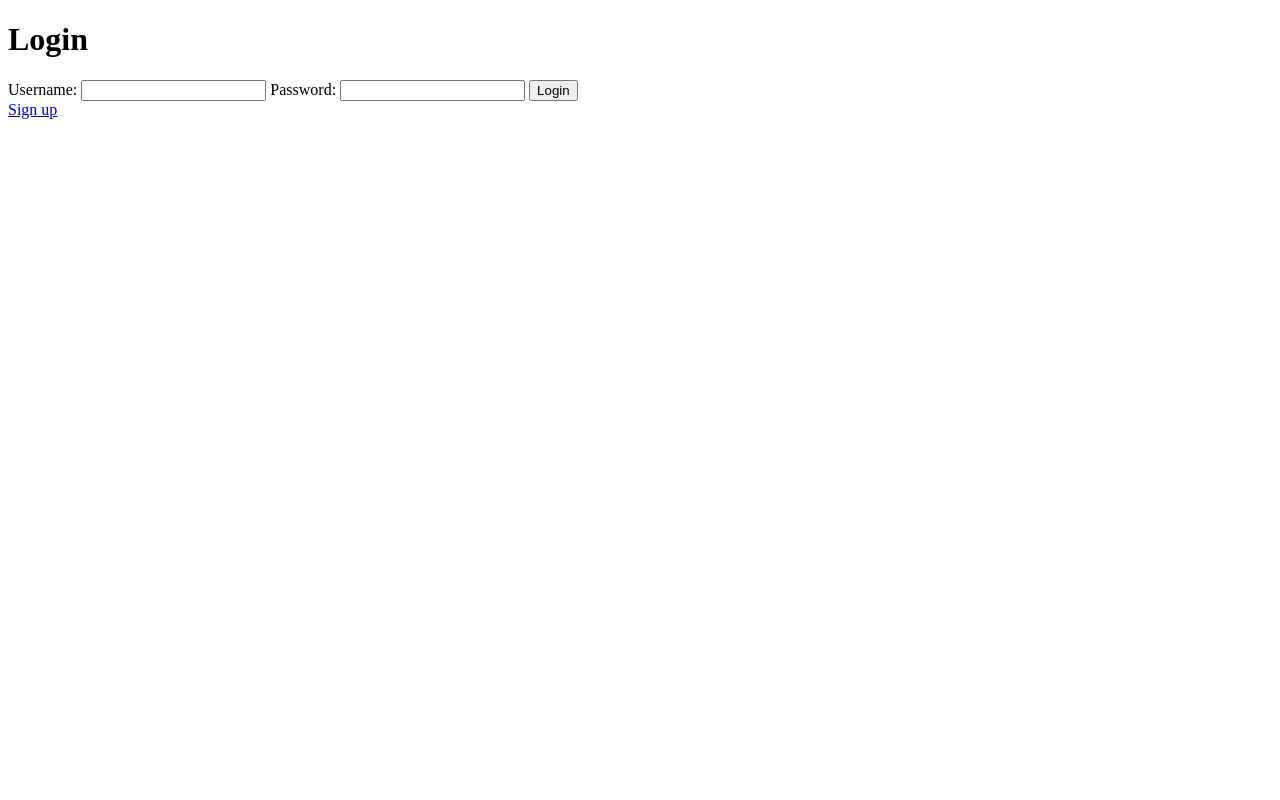
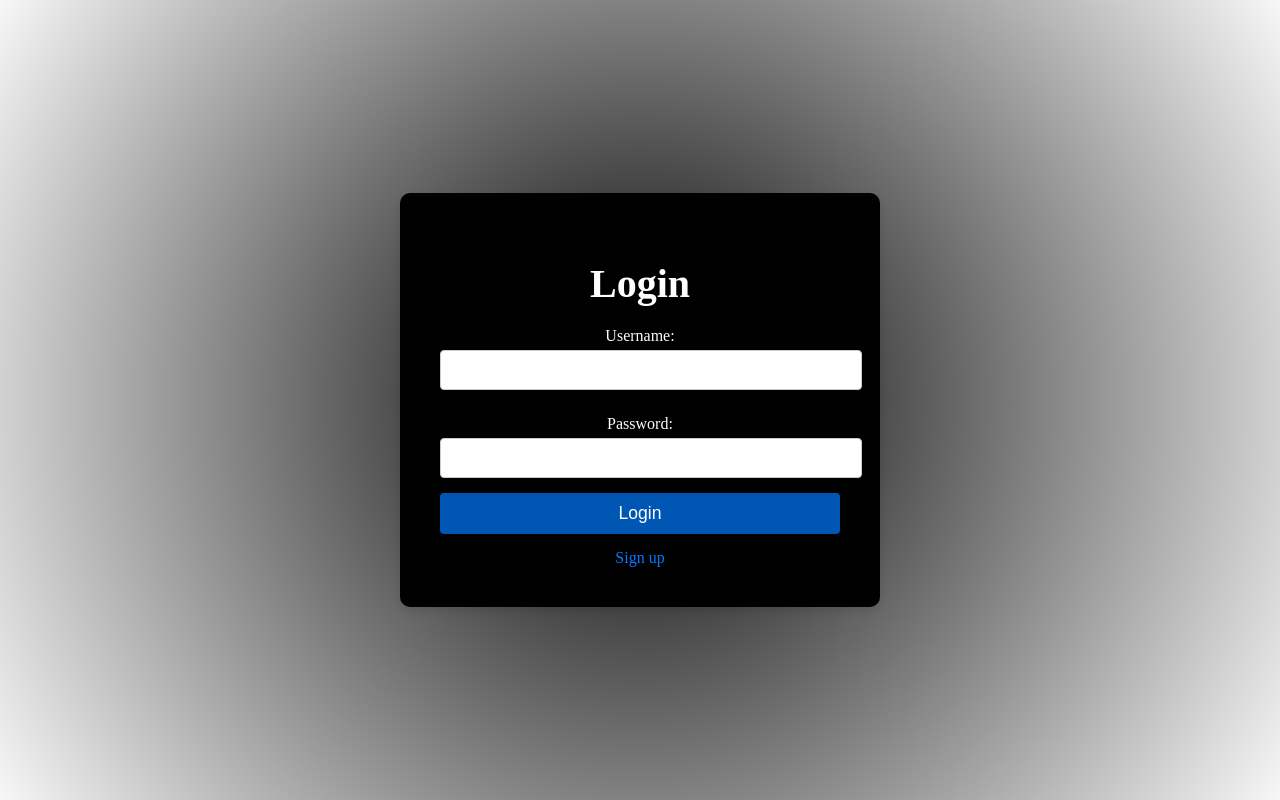
Before and after one commit to Sagarchhikara/CampusconnectProject, a Flask app: page /login in a window 1280 px wide. Run offline with Flask 3, Linux system fonts and the light colour scheme.

Commit message:
css of login page

```diff
--- a/project-root/templates/login.html
+++ b/project-root/templates/login.html
@@ -2,8 +2,83 @@
 <html lang="en">
 <head>
     <title>Login</title>
+    <style>
+        body {
+            background-image: radial-gradient(circle, rgb(0, 0, 0), rgb(123, 123, 123), rgb(247, 247, 247));
+            display: flex;
+            justify-content: center;
+            align-items: center;
+            height: 100vh;
+            margin: 0;
+        }
+
+        h1 {
+            font-size: 2.5rem;
+            color: #ffffff;
+            margin-bottom: 20px;
+        }
+
+        .container {
+            background-color: #000000;
+            padding: 40px;
+            border-color: #000000;
+            border-radius: 10px;
+            box-shadow: 0 4px 8px rgba(0, 0, 0, 0.1);
+            width: 100%;
+            max-width: 400px;
+            text-align: center;
+        }
+
+        label {
+            display: block;
+            margin: 10px 0 5px;
+            font-size: 1rem;
+            color: #fffbfb;
+        }
+
+        input {
+            width: 100%;
+            padding: 10px;
+            margin-bottom: 15px;
+            border: 1px solid #ccc;
+            border-radius: 4px;
+            font-size: 1rem;
+        }
+
+        input:focus {
+            border-color: #0056b3;
+            outline: none;
+        }
+
+        button {
+            width: 100%;
+            padding: 10px;
+            background-color: #0056b3;
+            color: white;
+            border: none;
+            border-radius: 4px;
+            font-size: 1.1rem;
+            cursor: pointer;
+        }
+
+        button:hover {
+            background-color: #004494;
+        }
+
+        a {
+            display: block;
+            margin-top: 15px;
+            color: #007bff;
+            text-decoration: none;
+        }
+
+        a:hover {
+            text-decoration: underline;
+        }
+    </style>
 </head>
 <body>
+    <div class="container">
     <h1>Login</h1>
     <form method="POST" action="{{ url_for('login') }}">
         <label for="username">Username:</label>
@@ -13,5 +88,6 @@
         <button type="submit">Login</button>
     </form>
     <a href="{{ url_for('signup') }}">Sign up</a>
+    </div>
 </body>
 </html>
```
